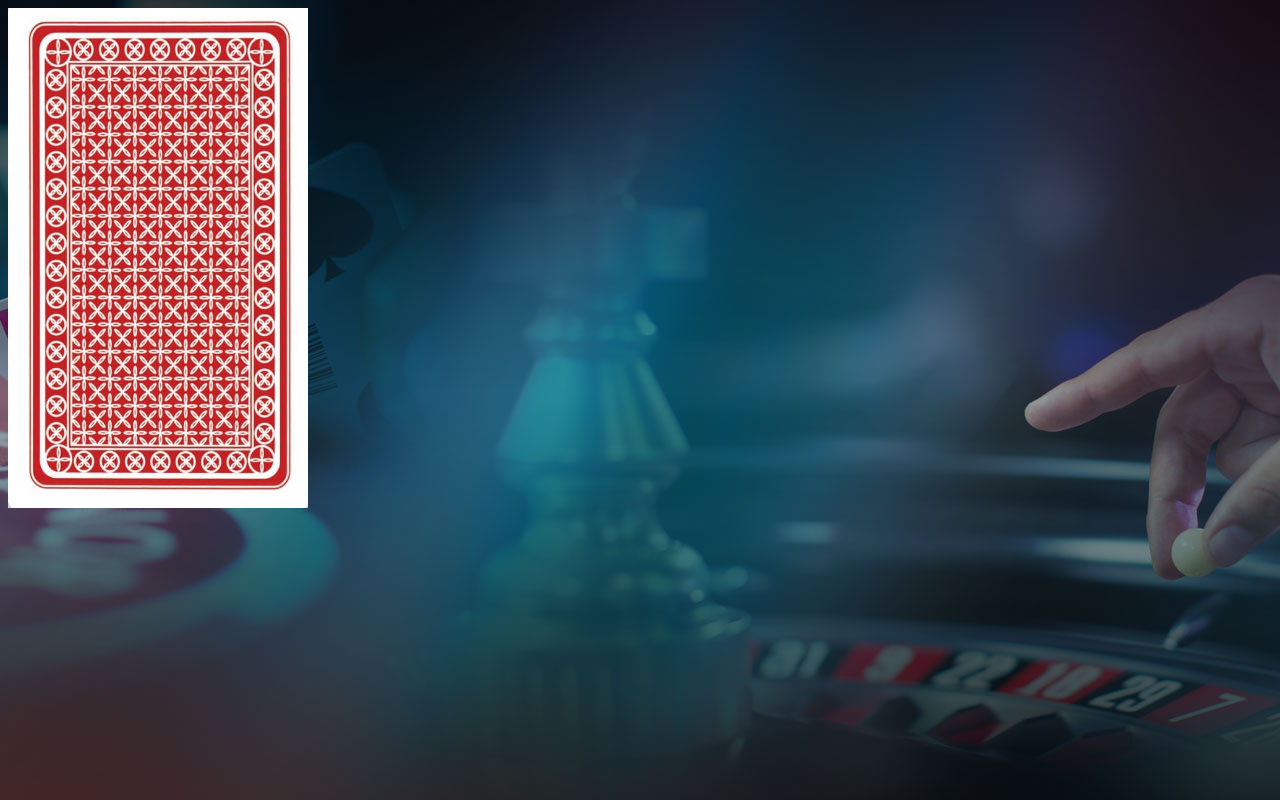
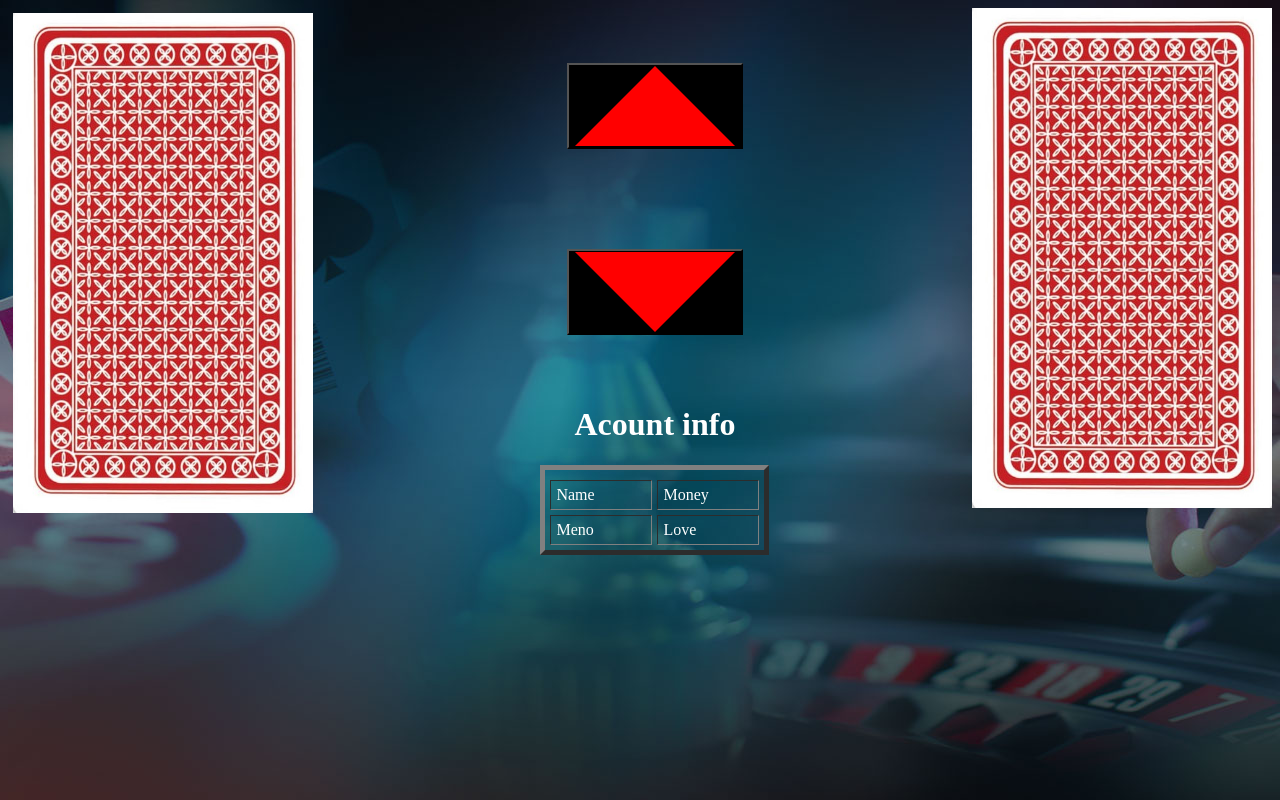
Before and after one commit to karfsen/Hi-LoChallengeGame, a plain HTML site: page game.html in a window 1280 px wide. Drawn offline with nearby package versions, Linux system fonts and the light colour scheme.

Commit message:
Game screen

```diff
--- a/game.html
+++ b/game.html
@@ -13,14 +13,37 @@
       </script>
       <script src="javascript/randomcard.js" charset="utf-8">
       </script>
+
+
         <title>Game</title>
 </head>
 
 <body>
+  <!-- Create by Saska and Roman -->
+  <div class="class" onclick="switchCard()" id="card"><img src="images/card_back.jpg" width="300" height="500" align="left" ></div>
 
-    <div onclick="switchCard()" id="card"><img src="images/card_back.jpg" width="300" height="500" ></div>
+  <div class="class" align="center">
+        <button><div class="arrow-up"></div></button>
+        <button><div class="arrow-down" ></div></button>
+        <br>
+        <h1>Acount info</h1>
+        <table border="5" cellspacing="5" cellpadding="5">
+        <tbody>
+        <tr class="toprow">
+      </tr>
+      <td valign="top" width="90">Name</td>
+      <td valign="top" width="90">Money</td>
 
-</body>
+
+      <tr>
+      <td>Meno</td>
+      <td>Love</td>
+    </tbody>
+    </table>
+    </div>
+
+  <div  onclick="switchCard()" id="card"><img src="style1/1.jpg" width="300" height="500" align="right" ></div>
+
 
 </body>
 
--- a/style1/style1.css
+++ b/style1/style1.css
@@ -5,5 +5,36 @@ html {
     background-position: center;
    /* background-repeat:repeat; */
     background-size:cover;
+    color: white;
+    font-family:FrankRuehl;
+
 
 }
+.arrow-up {
+  width: 0;
+  height: 0;
+  border-left: 80px solid transparent;
+  border-right: 80px solid transparent;
+
+  border-bottom:  80px solid red;
+
+
+}
+
+.arrow-down {
+  width: 0;
+  height: 0;
+  border-left: 80px solid transparent;
+  border-right: 80px solid transparent;
+
+  border-top: 80px solid red;
+}
+.class {
+    float: left;
+    width: 33.33%;
+    padding: 5px;
+}
+button {
+  background: black;
+  margin: 50px;
+}
```
Also changed, not shown: style1/1.jpg (added).
